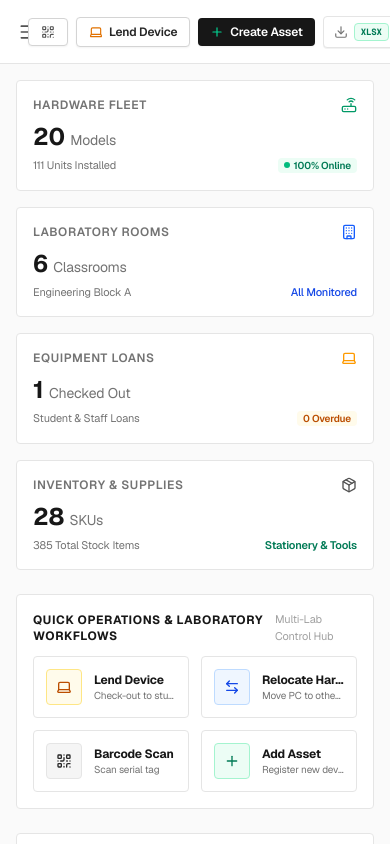
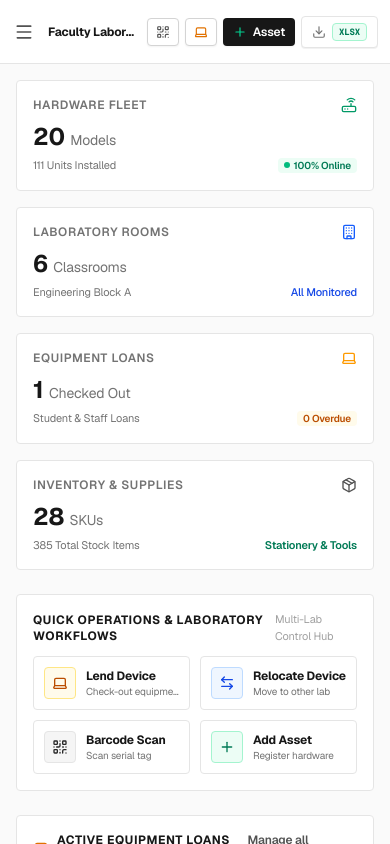
Before and after one commit to Ari-ICU/lab-stock, a Next.js app in the folder client/: page / in a window 390 px wide. Built offline with nearby package versions, Linux system fonts and the light colour scheme; no server answers.

Commit message:
refactor: improve responsive layout and dynamic metrics in maintenance and dashboard pages

```diff
--- a/client/src/app/page.tsx
+++ b/client/src/app/page.tsx
@@ -88,27 +88,31 @@ export default function DashboardPage() {
         subtitle={`${locations.length} Connected Lab Classrooms • ${assets.length} Deployed Hardware Assets • Student & Staff Loans`}
         onExport={handleExport}
         actions={
-          <div className="flex items-center gap-2">
+          <div className="flex items-center gap-1.5 sm:gap-2">
             <button
               onClick={openScanner}
-              className="inline-flex items-center gap-1.5 px-3 py-1.5 bg-white border border-neutral-300 hover:bg-neutral-50 text-neutral-800 rounded text-xs font-semibold transition-colors cursor-pointer shadow-xs"
+              title="Scan Barcode / QR Tag"
+              className="inline-flex items-center gap-1.5 px-2 sm:px-3 py-1.5 bg-white border border-neutral-300 hover:bg-neutral-50 text-neutral-800 rounded text-xs font-semibold transition-colors cursor-pointer shadow-xs shrink-0"
             >
               <QrCode className="w-3.5 h-3.5 text-neutral-600" />
-              <span className="hidden sm:inline">Scan Barcode</span>
+              <span className="hidden md:inline">Scan</span>
             </button>
             <Link
               href="/loans"
-              className="inline-flex items-center gap-1.5 px-3 py-1.5 bg-white border border-neutral-300 hover:bg-neutral-50 text-neutral-800 rounded text-xs font-semibold transition-colors cursor-pointer shadow-xs"
+              title="Lend Equipment"
+              className="inline-flex items-center gap-1.5 px-2 sm:px-3 py-1.5 bg-white border border-neutral-300 hover:bg-neutral-50 text-neutral-800 rounded text-xs font-semibold transition-colors cursor-pointer shadow-xs shrink-0"
             >
               <Laptop className="w-3.5 h-3.5 text-amber-600" />
-              <span>Lend Device</span>
+              <span className="hidden sm:inline">Lend Device</span>
             </Link>
             <Link
               href="/assets/create"
-              className="inline-flex items-center gap-1.5 px-3 py-1.5 bg-neutral-900 hover:bg-neutral-800 text-white rounded text-xs font-semibold transition-colors cursor-pointer shadow-xs"
+              title="Register New Hardware"
+              className="inline-flex items-center gap-1.5 px-2.5 sm:px-3 py-1.5 bg-neutral-900 hover:bg-neutral-800 text-white rounded text-xs font-semibold transition-colors cursor-pointer shadow-xs shrink-0"
             >
               <Plus className="w-3.5 h-3.5 text-emerald-400" />
-              <span>Create Asset</span>
+              <span className="hidden sm:inline">Create Asset</span>
+              <span className="sm:hidden text-xs">Asset</span>
             </Link>
           </div>
         }
@@ -200,38 +204,38 @@ export default function DashboardPage() {
             </span>
             <span className="text-[11px] text-neutral-400">Multi-Lab Control Hub</span>
           </div>
-          <div className="grid grid-cols-2 sm:grid-cols-4 gap-3">
+          <div className="grid grid-cols-2 sm:grid-cols-4 gap-2.5 sm:gap-3">
             <Link
               href="/loans"
-              className="flex items-center gap-3 p-3 rounded border border-neutral-200 hover:border-neutral-900 hover:bg-neutral-50/80 transition-colors text-left group"
+              className="flex items-center gap-2.5 sm:gap-3 p-2.5 sm:p-3 rounded border border-neutral-200 hover:border-neutral-900 hover:bg-neutral-50/80 transition-colors text-left group"
             >
-              <div className="w-9 h-9 rounded bg-amber-50 border border-amber-200 flex items-center justify-center text-amber-700 shrink-0 group-hover:bg-amber-100 transition-colors">
+              <div className="w-8 h-8 sm:w-9 sm:h-9 rounded bg-amber-50 border border-amber-200 flex items-center justify-center text-amber-700 shrink-0 group-hover:bg-amber-100 transition-colors">
                 <Laptop className="w-4 h-4" />
               </div>
               <div className="min-w-0">
                 <div className="text-xs font-bold text-neutral-900 truncate">Lend Device</div>
-                <div className="text-[10px] text-neutral-500 truncate">Check-out to student</div>
+                <div className="text-[10px] text-neutral-500 truncate">Check-out equipment</div>
               </div>
             </Link>
 
             <Link
               href="/loans"
-              className="flex items-center gap-3 p-3 rounded border border-neutral-200 hover:border-neutral-900 hover:bg-neutral-50/80 transition-colors text-left group"
+              className="flex items-center gap-2.5 sm:gap-3 p-2.5 sm:p-3 rounded border border-neutral-200 hover:border-neutral-900 hover:bg-neutral-50/80 transition-colors text-left group"
             >
-              <div className="w-9 h-9 rounded bg-blue-50 border border-blue-200 flex items-center justify-center text-blue-700 shrink-0 group-hover:bg-blue-100 transition-colors">
+              <div className="w-8 h-8 sm:w-9 sm:h-9 rounded bg-blue-50 border border-blue-200 flex items-center justify-center text-blue-700 shrink-0 group-hover:bg-blue-100 transition-colors">
                 <ArrowLeftRight className="w-4 h-4" />
               </div>
               <div className="min-w-0">
-                <div className="text-xs font-bold text-neutral-900 truncate">Relocate Hardware</div>
-                <div className="text-[10px] text-neutral-500 truncate">Move PC to other lab</div>
+                <div className="text-xs font-bold text-neutral-900 truncate">Relocate Device</div>
+                <div className="text-[10px] text-neutral-500 truncate">Move to other lab</div>
               </div>
             </Link>
 
             <button
               onClick={openScanner}
-              className="flex items-center gap-3 p-3 rounded border border-neutral-200 hover:border-neutral-900 hover:bg-neutral-50/80 transition-colors text-left group cursor-pointer"
+              className="flex items-center gap-2.5 sm:gap-3 p-2.5 sm:p-3 rounded border border-neutral-200 hover:border-neutral-900 hover:bg-neutral-50/80 transition-colors text-left group cursor-pointer"
             >
-              <div className="w-9 h-9 rounded bg-neutral-100 border border-neutral-200 flex items-center justify-center text-neutral-800 shrink-0 group-hover:bg-neutral-200 transition-colors">
+              <div className="w-8 h-8 sm:w-9 sm:h-9 rounded bg-neutral-100 border border-neutral-200 flex items-center justify-center text-neutral-800 shrink-0 group-hover:bg-neutral-200 transition-colors">
                 <QrCode className="w-4 h-4" />
               </div>
               <div className="min-w-0">
@@ -242,14 +246,14 @@ export default function DashboardPage() {
 
             <Link
               href="/assets/create"
-              className="flex items-center gap-3 p-3 rounded border border-neutral-200 hover:border-neutral-900 hover:bg-neutral-50/80 transition-colors text-left group"
+              className="flex items-center gap-2.5 sm:gap-3 p-2.5 sm:p-3 rounded border border-neutral-200 hover:border-neutral-900 hover:bg-neutral-50/80 transition-colors text-left group"
             >
-              <div className="w-9 h-9 rounded bg-emerald-50 border border-emerald-200 flex items-center justify-center text-emerald-700 shrink-0 group-hover:bg-emerald-100 transition-colors">
+              <div className="w-8 h-8 sm:w-9 sm:h-9 rounded bg-emerald-50 border border-emerald-200 flex items-center justify-center text-emerald-700 shrink-0 group-hover:bg-emerald-100 transition-colors">
                 <Plus className="w-4 h-4" />
               </div>
               <div className="min-w-0">
                 <div className="text-xs font-bold text-neutral-900 truncate">Add Asset</div>
-                <div className="text-[10px] text-neutral-500 truncate">Register new device</div>
+                <div className="text-[10px] text-neutral-500 truncate">Register hardware</div>
               </div>
             </Link>
           </div>
--- a/client/src/components/Header.tsx
+++ b/client/src/components/Header.tsx
@@ -44,29 +44,29 @@ export function Header({
   };
 
   return (
-    <header className="h-16 bg-white border-b border-neutral-200 px-4 sm:px-8 flex items-center justify-between shrink-0 gap-3">
-      <div className="flex items-center gap-2.5 sm:gap-3 min-w-0">
+    <header className="h-16 bg-white border-b border-neutral-200 px-3 sm:px-8 flex items-center justify-between shrink-0 gap-2 sm:gap-3">
+      <div className="flex items-center gap-2 sm:gap-3 min-w-0 flex-1">
         {/* Mobile Hamburger Toggle */}
         <button
           onClick={toggleMobileSidebar}
-          className="lg:hidden p-1.5 -ml-1 text-neutral-600 hover:text-neutral-900 rounded hover:bg-neutral-100 transition-colors"
+          className="lg:hidden p-1.5 -ml-1 text-neutral-600 hover:text-neutral-900 rounded hover:bg-neutral-100 transition-colors shrink-0"
           title="Open Menu"
         >
           <Menu className="w-5 h-5" />
         </button>
 
         {backHref ? (
-          <div className="flex items-center gap-2 sm:gap-3 min-w-0 truncate">
+          <div className="flex items-center gap-1.5 sm:gap-3 min-w-0 truncate">
             <Link
               href={backHref}
-              className="text-sm sm:text-base font-bold text-neutral-500 hover:text-neutral-900 transition-colors flex items-center gap-1.5 shrink-0 group"
+              className="text-xs sm:text-base font-bold text-neutral-500 hover:text-neutral-900 transition-colors flex items-center gap-1 shrink-0 group"
               title={`Back to ${backLabel}`}
             >
               <ArrowLeft className="w-4 h-4 text-neutral-400 group-hover:text-neutral-900 transition-colors" />
-              <span>{backLabel}</span>
+              <span className="hidden xs:inline sm:inline">{backLabel}</span>
             </Link>
             <span className="text-neutral-300">/</span>
-            <h1 className="text-sm sm:text-base font-bold text-neutral-900 truncate">{title}</h1>
+            <h1 className="text-xs sm:text-base font-bold text-neutral-900 truncate">{title}</h1>
             {subtitle && (
               <>
                 <span className="text-neutral-300 hidden sm:inline">/</span>
@@ -75,19 +75,18 @@ export function Header({
             )}
           </div>
         ) : (
-          <>
-            <h1 className="text-sm sm:text-base font-bold text-neutral-900 truncate">{title}</h1>
+          <div className="min-w-0">
+            <h1 className="text-xs sm:text-base font-bold text-neutral-900 truncate">{title}</h1>
             {subtitle && (
-              <>
-                <span className="text-neutral-300 hidden sm:inline">/</span>
-                <span className="text-xs text-neutral-500 font-medium hidden sm:inline truncate">{subtitle}</span>
-              </>
+              <span className="text-xs text-neutral-500 font-medium hidden md:inline truncate ml-2">
+                / {subtitle}
+              </span>
             )}
-          </>
+          </div>
         )}
       </div>
 
-      <div className="flex items-center gap-2 shrink-0">
+      <div className="flex items-center gap-1.5 sm:gap-2 shrink-0">
         {actions}
 
         {showExport && onExport && (
@@ -113,10 +112,11 @@ export function Header({
         {showAction && onAction && !actions && (
           <button
             onClick={onAction}
-            className="flex items-center gap-1.5 px-3 sm:px-3.5 py-1.5 text-xs font-semibold text-white bg-neutral-900 rounded hover:bg-neutral-800 transition-colors cursor-pointer"
+            className="flex items-center gap-1.5 px-2.5 sm:px-3.5 py-1.5 text-xs font-semibold text-white bg-neutral-900 rounded hover:bg-neutral-800 transition-colors cursor-pointer shrink-0"
           >
             <Plus className="w-3.5 h-3.5" />
-            <span>{actionLabel}</span>
+            <span className="hidden sm:inline">{actionLabel}</span>
+            <span className="sm:hidden">{actionLabel.split(' ')[0]}</span>
           </button>
         )}
       </div>
```
Also changed, not shown: client/src/app/maintenance/page.tsx (+17 -7 lines).
